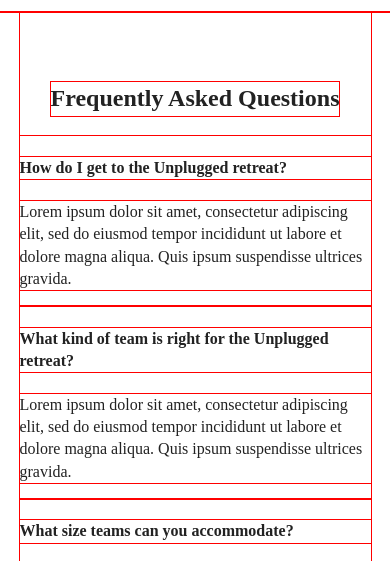
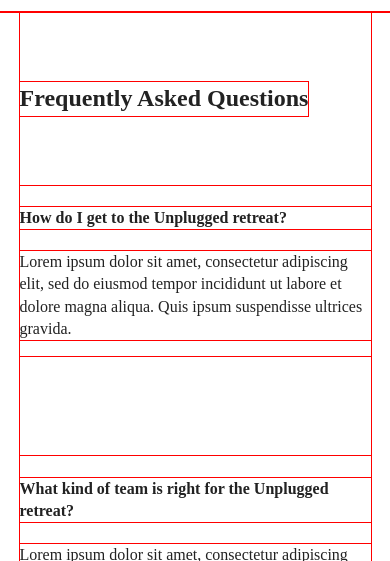
Before and after one commit to nicolelaine/unplugged-2023, a website: page faq/index.html in a window 390 px wide. Shown: the part 248-809 px from the top of the page. Drawn offline with Linux system fonts and the light colour scheme.

Commit message:
Added padding and margins to about and faq page mobile styles

```diff
--- a/css/main.css
+++ b/css/main.css
@@ -487,9 +487,10 @@ textarea {
 
     .faq .content-wrapper {
       display: flex;
-      justify-content: center;
+      justify-content: flex-start;
       align-items: center;
       flex-flow: row wrap;
+
 
     }
 
@@ -498,6 +499,7 @@ textarea {
     }
 
     .faq-content {
+      margin: 50px 0;
 
     }
 
```
